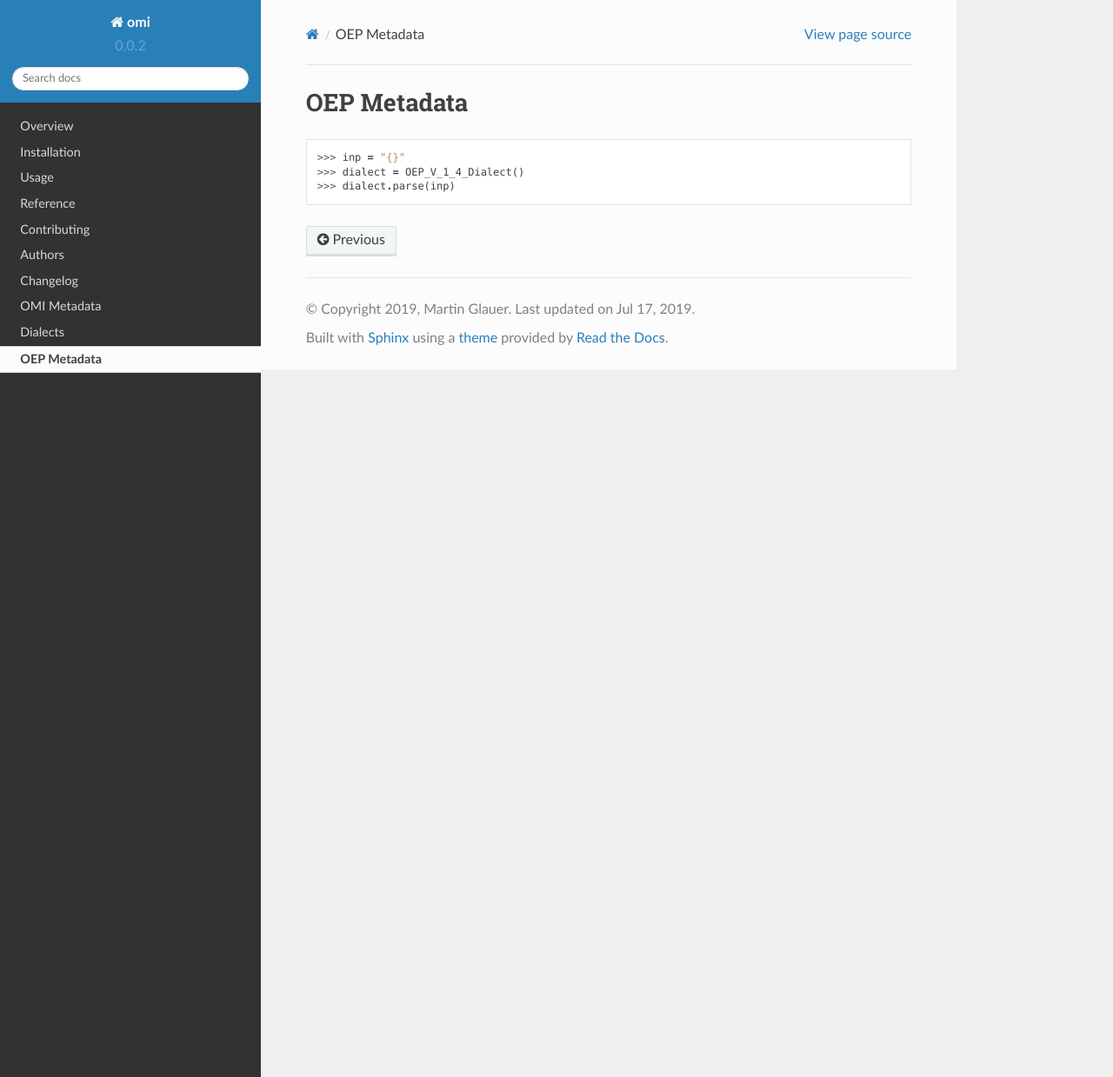
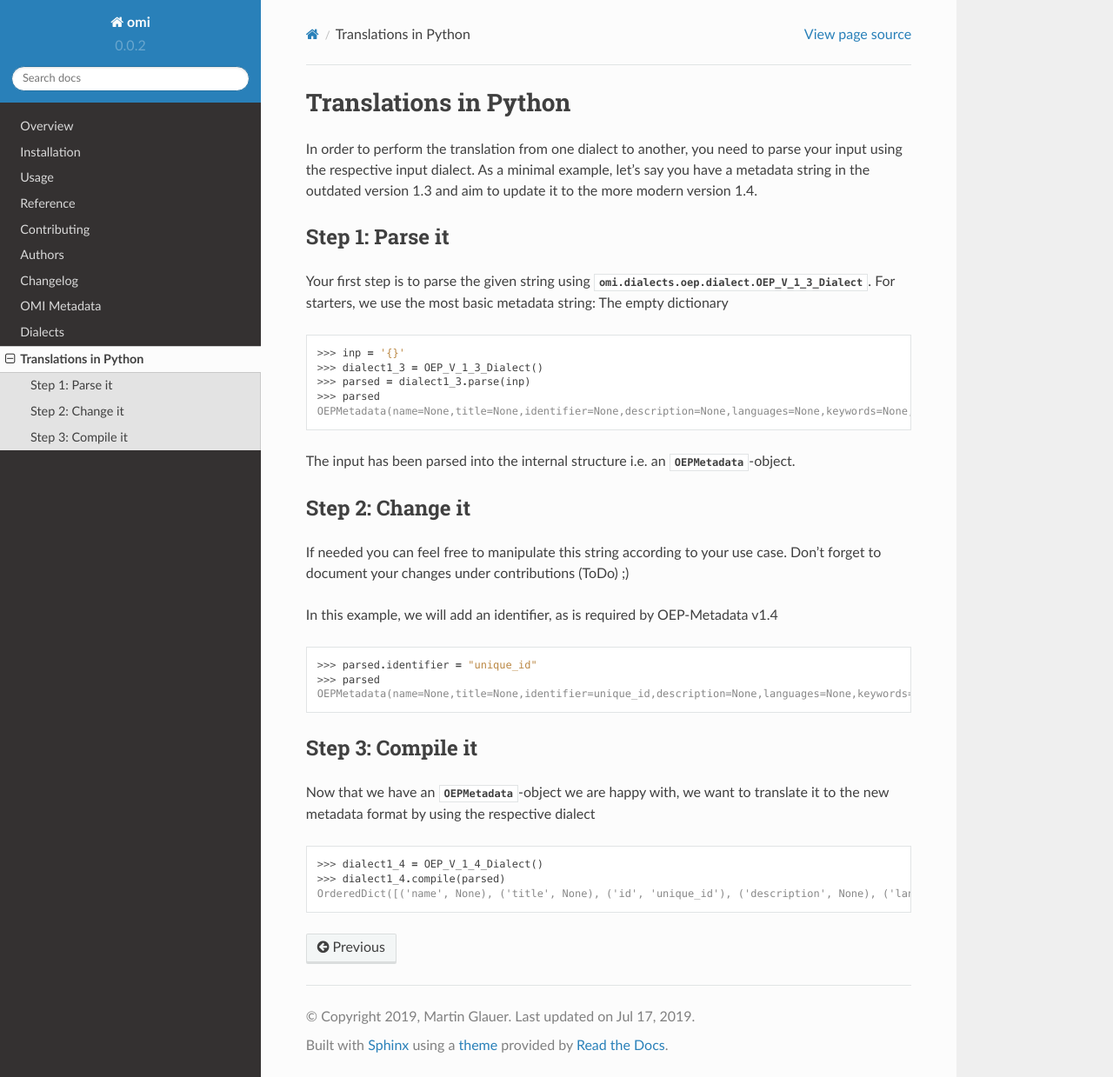
Before and after one commit to OpenEnergyPlatform/omi, a Sphinx documentation site: the page built from docs/oep_metadata.rst, in a window 1280 px wide and 1239 px high. Shown: the whole window at 87% size. Built offline with Sphinx 7.4.7 and the Read the Docs theme 2.0.0, drawn with Linux system fonts in a browser that asks for light colours.

```diff
--- a/docs/oep_metadata.rst
+++ b/docs/oep_metadata.rst
@@ -1,13 +1,54 @@
-============
-OEP Metadata
-============
+======================
+Translations in Python
+======================
 
 .. testsetup:: *
 
-    from omi.dialects.oep.dialect import OEP_V_1_4_Dialect
+    from omi.dialects.oep.dialect import OEP_V_1_3_Dialect, OEP_V_1_4_Dialect
+
+In order to perform the translation from one dialect to another, you need to
+parse your input using the respective input dialect. As a minimal example, let's
+say you have a metadata string in the outdated version 1.3 and aim to update it
+to the more modern version 1.4.
+
+Step 1: Parse it
+****************
+
+Your first step is to parse the given string using :class:`omi.dialects.oep.dialect.OEP_V_1_3_Dialect`.
+For starters, we use the most basic metadata string: The empty dictionary
 
 .. doctest::
 
-    >>> inp = "{}"
-    >>> dialect = OEP_V_1_4_Dialect()
-    >>> dialect.parse(inp)
+    >>> inp = '{}'
+    >>> dialect1_3 = OEP_V_1_3_Dialect()
+    >>> parsed = dialect1_3.parse(inp)
+    >>> parsed
+    OEPMetadata(name=None,title=None,identifier=None,description=None,languages=None,keywords=None,publication_date=None,context=None,spatial=None,temporal=None,sources=None,license=None,contributions=None,resources=None,review=None,comment=None)
+
+The input has been parsed into the internal structure i.e. an :class:`OEPMetadata`-object.
+
+Step 2: Change it
+*****************
+
+If needed you can feel free to manipulate this string according to your use case.
+Don't forget to document your changes under contributions (ToDo) ;)
+
+In this example, we will add an identifier, as is required by OEP-Metadata v1.4
+
+.. doctest::
+
+    >>> parsed.identifier = "unique_id"
+    >>> parsed
+    OEPMetadata(name=None,title=None,identifier=unique_id,description=None,languages=None,keywords=None,publication_date=None,context=None,spatial=None,temporal=None,sources=None,license=None,contributions=None,resources=None,review=None,comment=None)
+
+Step 3: Compile it
+******************
+
+Now that we have an :class:`OEPMetadata`-object we are happy with, we want to translate it to the
+new metadata format by using the respective dialect
+
+.. doctest::
+
+    >>> dialect1_4 = OEP_V_1_4_Dialect()
+    >>> dialect1_4.compile(parsed)
+    OrderedDict([('name', None), ('title', None), ('id', 'unique_id'), ('description', None), ('language', None), ('keywords', None), ('publicationDate', None), ('context', None), ('spatial', None), ('temporal', None), ('sources', None), ('licenses', None), ('contributors', None), ('resources', None), ('review', None), ('metaMetadata', OrderedDict([('metadataVersion', 'OEP-1.4'), ('metadataLicense', OrderedDict([('name', 'CC0-1.0'), ('title', 'Creative Commons Zero v1.0 Universal'), ('path', 'https://creativecommons.org/publicdomain/zero/1.0/')]))])), ('_comment', None)])
```
